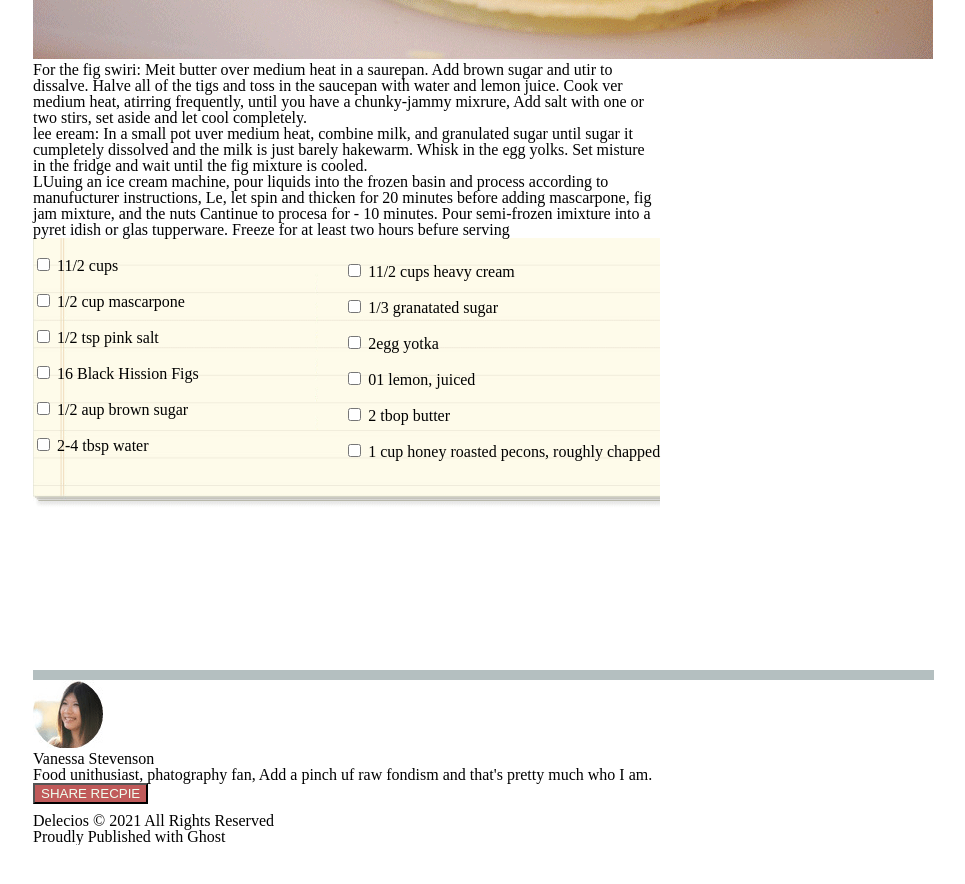
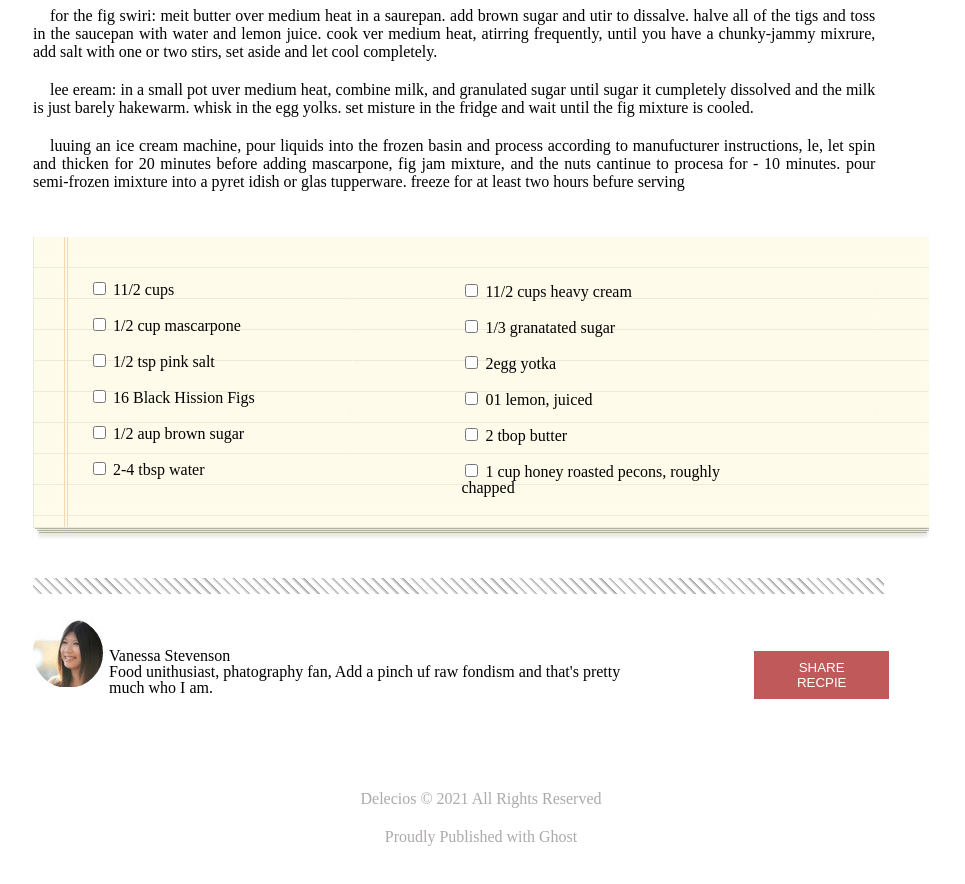
Before and after one commit to wala93/chocolate-pizza, a plain HTML site: page index.html in a window 1280 px wide. Shown: the part 846-1730 px from the top of the page, without its empty margins (159-1124 px from the left). Before the commit the page ends 1691 px from the top, so only its background shows below. Drawn offline with Linux system fonts and the light colour scheme.

Commit message:
fix style

```diff
--- a/CSS/style.css
+++ b/CSS/style.css
@@ -11,6 +11,9 @@ header nav {
 header{
     margin-bottom: 30px;
 }
+
+
+
 body{
     margin-left: 15%;
     margin-right: 15%;
@@ -20,38 +23,163 @@ body{
     position: relative;
 } */
 main{
-    max-width: 70%;
+    max-width: 100%;
     margin-top: 40px;
+
+
+}
+
+.social{
+    float: right;
+margin-top: -39px;
+margin-right: 49px;
+
+
+}
+.title{
+
+
+    font-size: 28px;
+    font-weight: 700;
+    line-height: 33px;
+
+}
+.sm-title{
+
+
+    font-size: 13px;
+color: #a8a8a3;
+}
+
+.print{
+
+float: right;
+margin-right: 47px;
+margin-bottom: 15px;
+font-size: 13px;
+color: #a8a8a3;
+}
+.parg{
+
+    font-size: 16px;
+    width: 94%;
+    padding: 10px 0px;
+    text-align: justify;
+    text-transform: lowercase;
+    text-indent: 17px;
+    line-height: 18px
+
+}
+
+.print-icon{
+    display: inline;
+
+}
+.clear{
+   height: 36px;
 }
 .hashed-box{
-    /* box-decoration-break: slice; */
-    width: 901px;
-height: 10px;
-fill-opacity: inherit;
-position: relative;
-border: 1px;
-background-color:rgb(180, 191, 192);
+    width: 95%;
+     height: 16px;
+    background: #6FD967;
+    margin-bottom: 25px;
+    background: repeating-linear-gradient(
+        45deg,
+        transparent,
+        transparent 4px,
+        transparent 1px,
+        rgb(159, 163, 159) 7px
+      ),
+      linear-gradient(
+        to bottom,
+        transparent,
+        transparent
+      )
 
 }
 .left-column{float: left;
     position: relative;
     height: 90%;
 }
-.right-column{clear: both;
-float: right;
-position: relative;
-height:90%;
-bottom: 210px;
+.right-column{
+    clear: both;
+    float: right;
+    position: relative;
+    height: 90%;
+    bottom: 210px;
+    margin-left: 28px;
+    margin-left: 21px;
+    margin-right: 206px;
+    margin-top: -7px;
+}
+.formtext{
+
+    height: 243px;
+
+    margin-bottom: 36px;
+
 }
 label{margin-top: 20px;}
 input{margin-top: 20px;}
 
-form{background-image: url('../Images/list-bg.png');background-repeat: no-repeat;
-    background-size: 800px;
+form{
+
+    background-image: url('../Images/list-bg.png');
+    background-repeat: no-repeat;
+    padding: 37px;
+    padding-right: 3px;
+    padding-left: 56px;
+    padding-top: 25px;
+
 }
 
+.info{
+
+    float: left;
+    width: 33.33%;
+    padding: 10px;
+    height: 19px;
+
+}
+.containerInfo{
+     content: "";
+  display: table;
+  clear: both;
+}
 button {background-color: rgb(192, 90, 90);
 color: honeydew;}
-.button{float: left;}
+.button{ border: none;
+    color: white;
+    padding: 9px 32px;
+    text-align: center;
+    text-decoration: none;
+    display: inline-block;
+    font-size: inherit12px;
+    margin: 4px 2px;
+    cursor: pointer;
+   float:left;
+   margin-right: 30px;
+margin-left: 134px;
+margin-top: -46px;
+}
+
 section div {clear: both;}
-footer{margin-top: 30px;}
+footer{
+
+    text-align: center;
+padding: 3px;
+color: rgb(173, 169, 169);
+margin-top: 183px;
+margin-bottom: 59px;
+line-height: 38px;
+    }
+
+  .head-title{
+
+    margin-left: 50px;
+  }
+.logo{
+
+    float: left;
+    width: 101%;
+}
--- a/index.html
+++ b/index.html
@@ -12,11 +12,26 @@
 
 <body>
     <header>
+
+</header>
+
+
+
+    <main>
+      <section>
+
+
         <div>
-        <img src="Images/small-logo.png" alt="">
-        <h1>Delecios</h1>
-        <p>The Best Food Blog On The Web</p>
+            <div class="logo" >
+           <img src="Images/logo.png" alt=""  style=" float: left;margin-right: 13px;">
+           <div  style="display:inline">
+            <h1 class="title">Delecios</h1>
+            <p class="sm-title">The Best Food Blog On The Web</p>
                 </div>
+           </div>
+
+        </div>
+       <div  class="social">
            <nav>
                <img src="Images/fb-icon.png" alt="">
                <img src="Images/twit-icon.png" alt="">
@@ -27,35 +42,58 @@
                <img src="Images/rss-icon.png" alt="">
                <img src="Images/mail-icon.png" alt="">
               </nav>
+
+       </div>
+     <diV class="clear"></diV>
        <div class="hashed-box"></div>
-    </header>
-    <main>
-        <h2>Chocolate Pizza</h2>
-        <p>Posted On 18 Feb 2021 / Deserts</p>
+      </section>
+
+
+
+
+       <section>
+
+        <h1 class="title">Chocolate Pizza</h1>
+        <p class="sm-title">Posted On 18 Feb 2021 / Deserts</p>
+        <div class="print">
         <img src="Images/print-icon.png" alt="">
-        <p>Print</p>
+        <p class="print-icon">Print</p>
+         </div>
+
+
+
+      </section>
+
+
+    <section>
+
         <img src="Images/choco-pizza.png" alt="">
+
+
+    </section>
         <section>
-            <p>
+            <p class="parg">
                 For the fig swiri: Meit butter over medium heat in a saurepan. Add brown sugar and utir to dissalve.
                 Halve all of the tigs and toss in the saucepan with water and lemon juice. Cook ver medium heat,
                 atirring frequently, until you have a chunky-jammy mixrure, Add salt with one or two stirs, set aside
                 and let cool completely.
             </p>
-            <p>
+            <p class="parg">
                 lee eream: In a small pot uver medium heat, combine milk, and granulated sugar until sugar it cumpletely
                 dissolved and the milk is just barely hakewarm. Whisk in the egg yolks. Set misture in the fridge and
                 wait until the fig mixture is cooled.
             </p>
-            <p>
+            <p class="parg">
                 LUuing an ice cream machine, pour liquids into the frozen basin and process according to manufucturer
                 instructions, Le, let spin and thicken for 20 minutes before adding mascarpone, fig jam mixture, and the
                 nuts Cantinue to procesa for - 10 minutes. Pour semi-frozen imixture into a pyret idish or glas
                 tupperware. Freeze for at least two hours befure serving
             </p>
+
+            <p class="clear"></p>
         </section>
         <form action="text">
-            <fieldset>
+            <fieldset class="formtext">
                 <section class="left-column">
                     <input type="checkbox" id="el1">
                     <label for="el1">11/2 cups</label>
@@ -92,26 +130,42 @@
                     <label for="el11">2 tbop butter</label>
                     <br>
                     <input type="checkbox" id="el12">
-                    <label for="el12">1 cup honey roasted pecons, roughly chapped</label>
+                    <label for="el12">1 cup honey roasted pecons, roughly<br> chapped</label>
                 </section>
             </fieldset>
         </form>
         <div class="hashed-box" ></div>
         <section>
-            <div>
-            <img src="Images/van-pic.png" alt="">
+            <img src="Images/van-pic.png" alt="" style="float:left">
+                <div class="info" style="width: 33.33%;
+                padding: 10px;
+                height: 19px;
+
+                margin-top: -49px;
+
+                margin-left: 66px;">
                     <h3>Vanessa Stevenson</h3>
-            <p>
+                    <p style="width: 181%;">
                         Food unithusiast, phatography fan, Add a pinch uf raw fondism and that's pretty much who I am.
                     </p>
                 </div>
-            <section class="button"><button>
-                SHARE RECPIE
-            </button>
+
+
+                <div class="info" style="float: right;">
+                    <button class="button">   SHARE RECPIE</button>
+
+                    </div>
+
+
+
+
         </section>
 
-        </section>
+
     </main>
+
+
+
 
     <footer>
 
@@ -121,6 +175,7 @@
         Proudly Published with Ghost
         </p>
     </footer>
+
 </body>
 
 </html>
```
Lines whose indentation alone changed are shown as unchanged.
